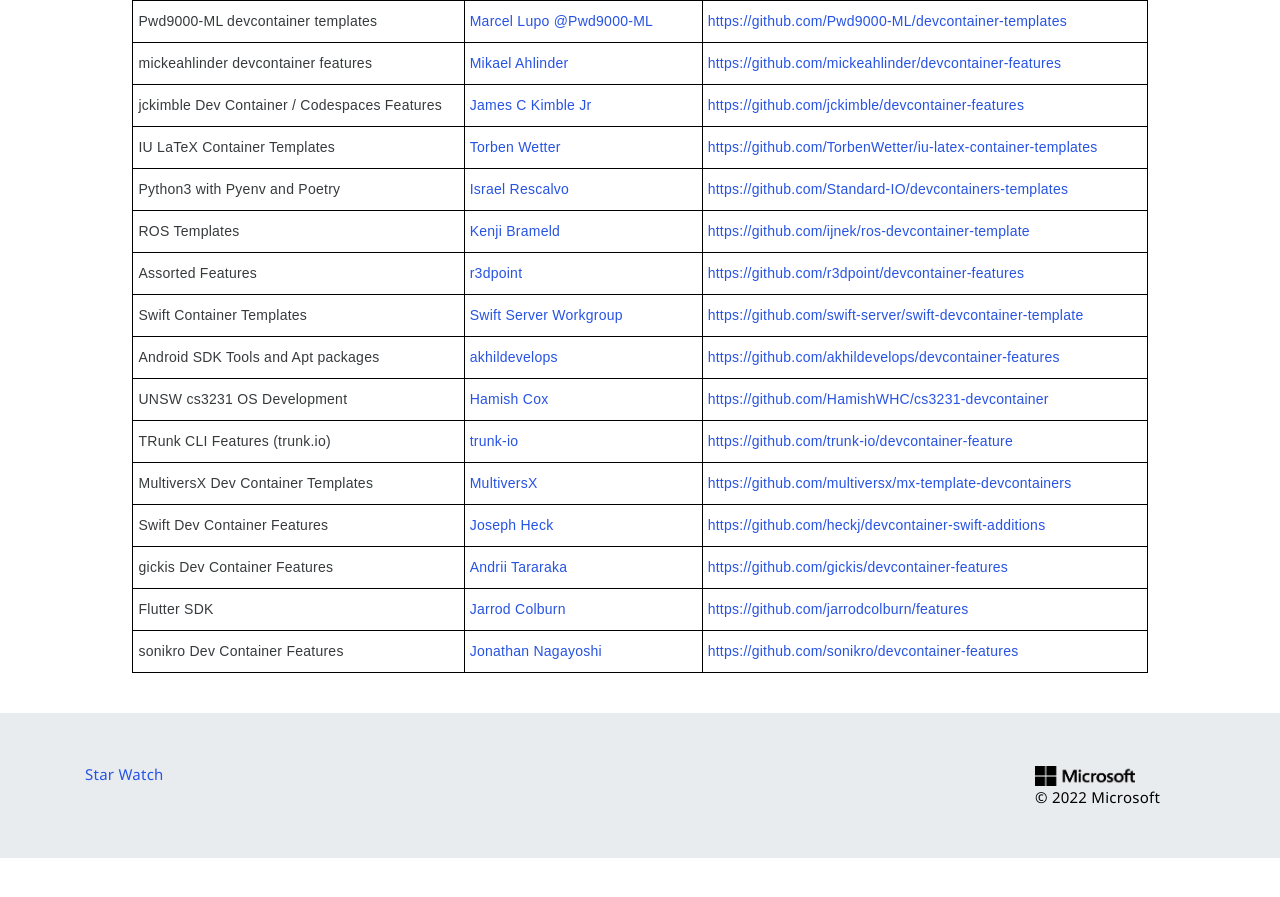
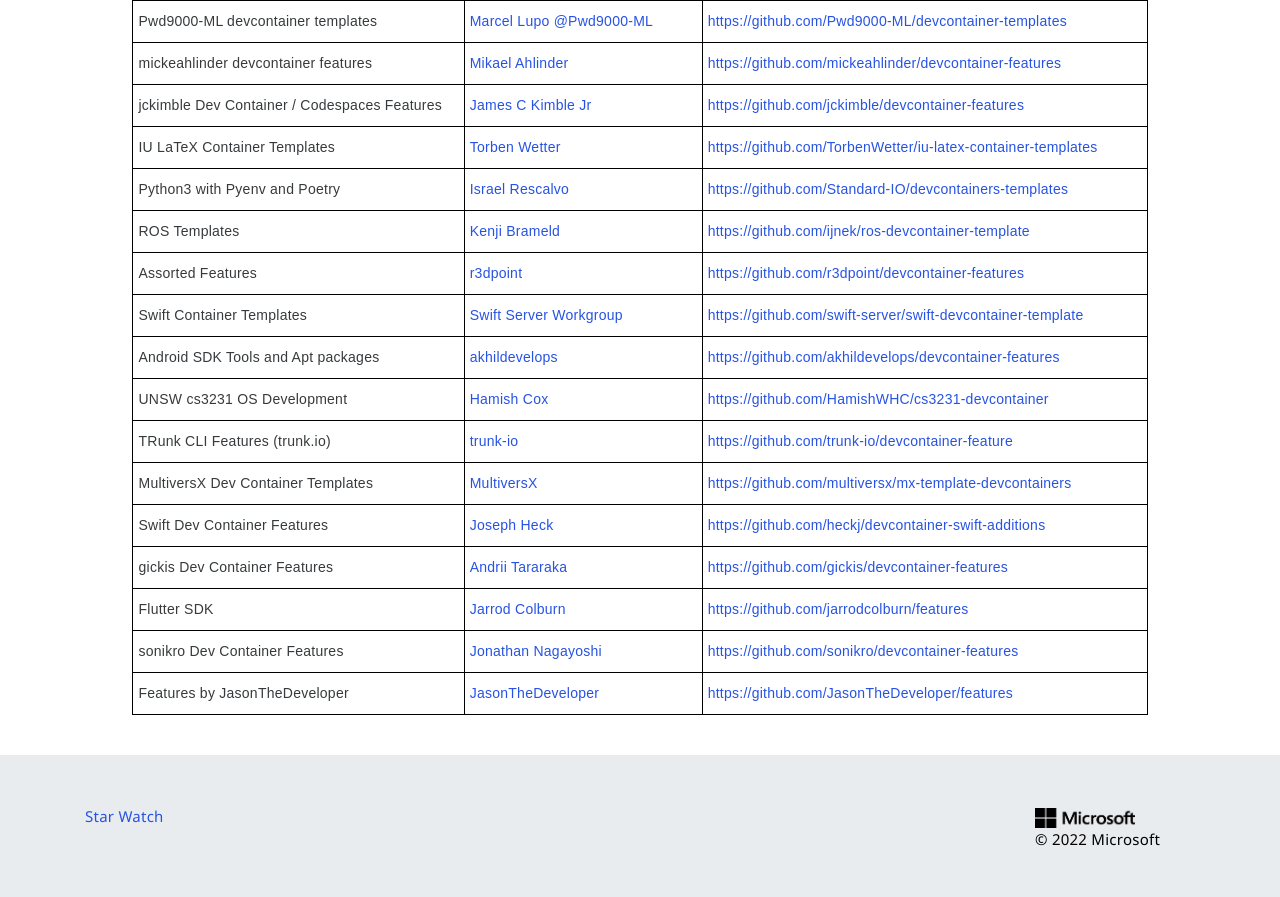
Before and after one commit to devcontainers/devcontainers.github.io, a Jekyll site: the page built from collections.html, in a window 1280 px wide and 900 px high, scrolled down 2392 px. Shown: the top 897 px of the window. Built offline with Jekyll 4.4.1, drawn with Linux system fonts in a browser that asks for light colours; nearby versions of some CDN libraries; comment, search, counter and statistics services are not loaded; before the commit the page ends 3250 px from its top, so only the background shows below that.

Commit message:
feat(features): add jasonthedeveloper features to collection

```diff
--- a/_data/collection-index.yml
+++ b/_data/collection-index.yml
@@ -323,3 +323,8 @@
   contact: https://github.com/sonikro/devcontainer-features/issues
   repository: https://github.com/sonikro/devcontainer-features
   ociReference: ghcr.io/sonikro/devcontainer-features
+- name: Features by JasonTheDeveloper
+  maintainer: JasonTheDeveloper
+  contact: https://github.com/JasonTheDeveloper/features/issues
+  repository: https://github.com/JasonTheDeveloper/features
+  ociReference: ghcr.io/jasonthedeveloper/features
```
